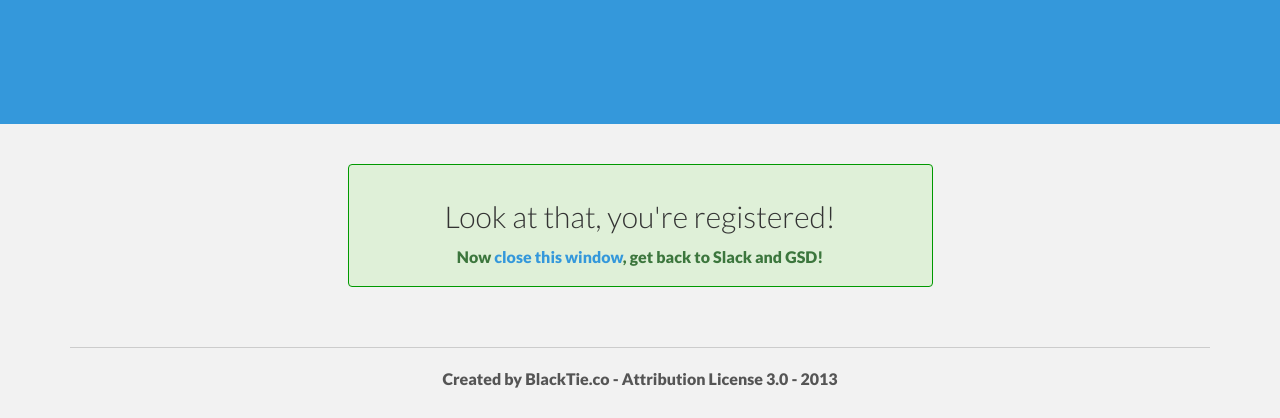
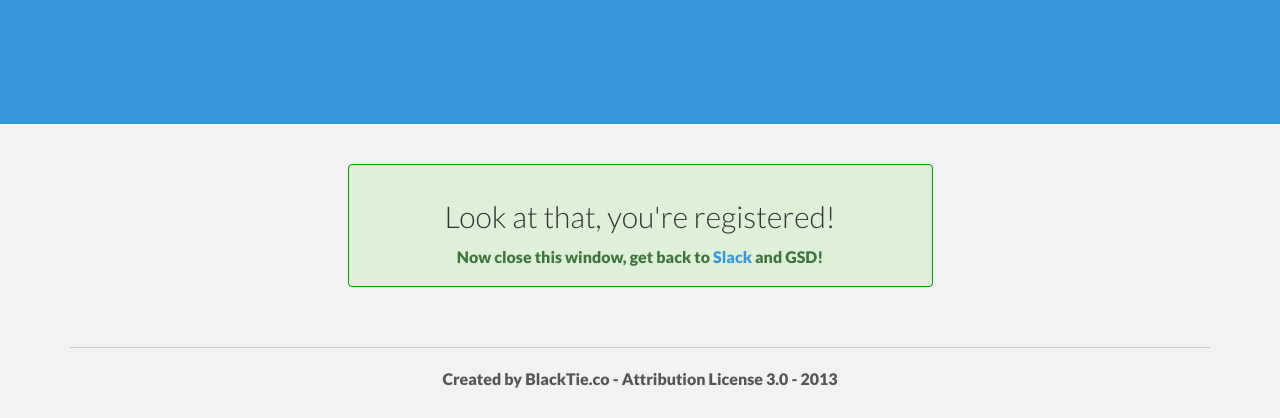
Before and after one commit to nko5/hicapacity, a website: page public/happyface.html in a window 1280 px wide. Shown: the part 506-924 px from the top of the page. Drawn offline with nearby package versions, Linux system fonts and the light colour scheme.

Commit message:
Fixed happyface copy

```diff
--- a/public/happyface.html
+++ b/public/happyface.html
@@ -62,7 +62,7 @@
 		<div class="row mt centered">
 			<div class="col-lg-6 col-lg-offset-3 alert alert-success" style="border:1px solid #090;">
                 <h2>Look at that, you're registered!</h2>
-                <p><strong>Now <a href="#" onclick="javascript:window.close();opener.window.focus();" >close this window</a>, get back to Slack and GSD!<strong></p>
+                <p><strong>Now close this window, get back to <a href="http://www.slack.com">Slack</a> and GSD!<strong></p>
 			</div>
         </div>
 		<hr>
```
